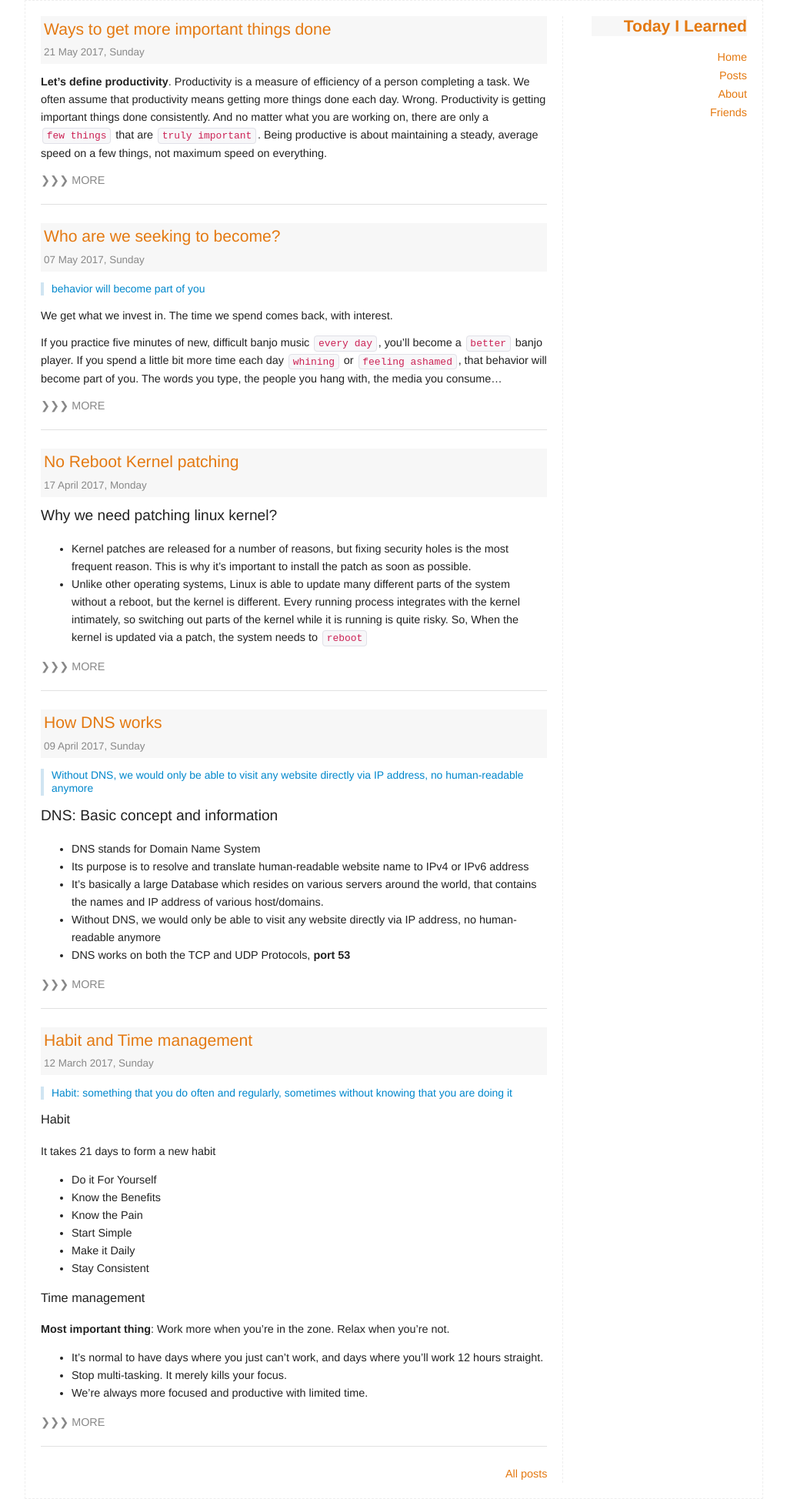
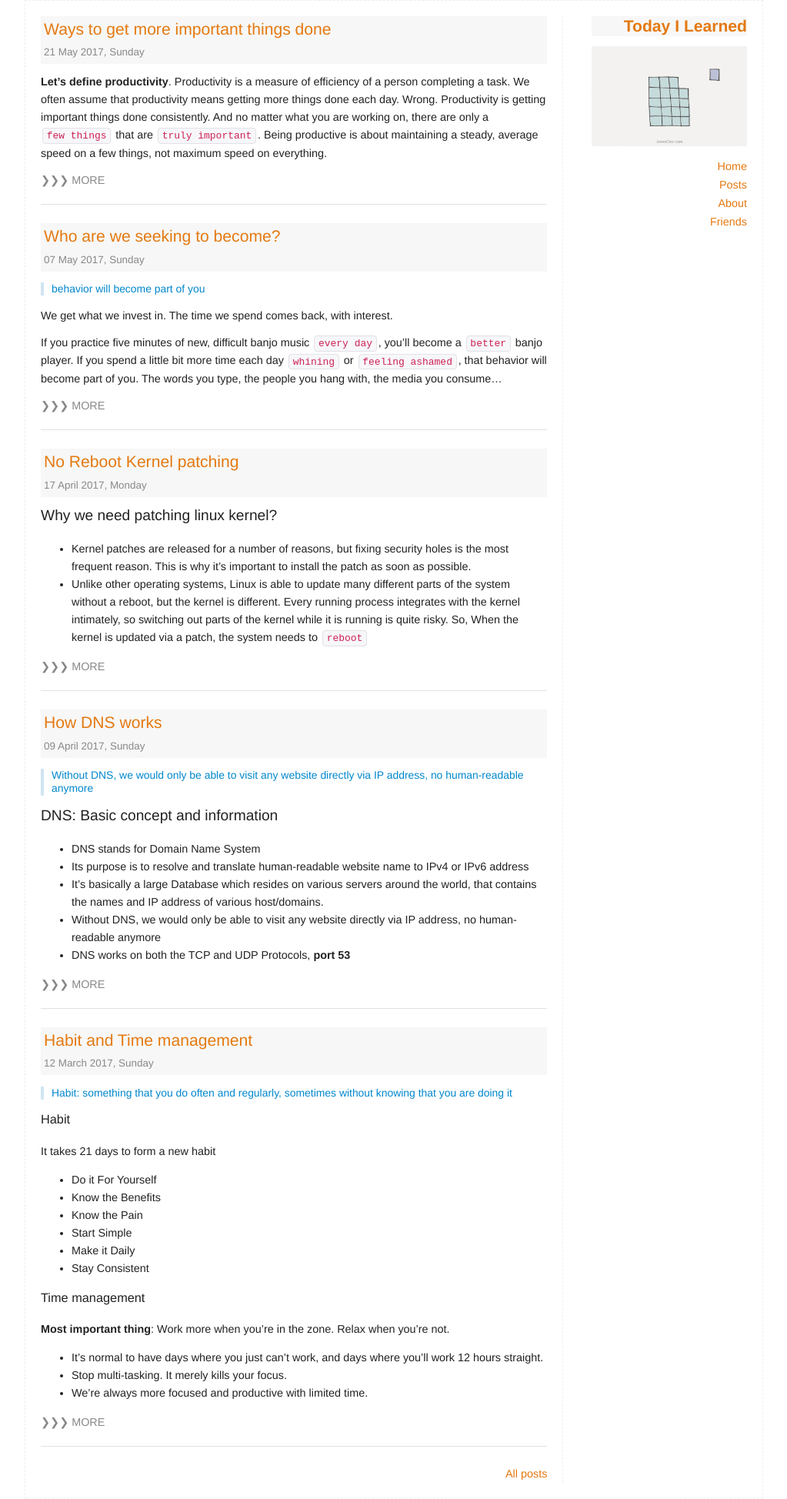
Before and after one commit to duykhang68/duykhang68.github.io, a Jekyll site: the page built from index.html, in a window 1280 px wide. Shown: the whole page at 77% size, without its empty margins (128-1151 px from the left). Built offline with Jekyll 4.4.1, drawn with Linux system fonts in a browser that asks for light colours.

Commit message:
Add img on nav

```diff
--- a/_includes/header.html
+++ b/_includes/header.html
@@ -15,6 +15,7 @@
     <input type="checkbox" id="menu-toggle">
 
     <div class="site-nav">
+      <img src="{{ site.url}}/assets/img/one-goal.jpg" border="0">
       <nav>
         <ul class="page-link">
           <li><a href="{{ "/" | prepend: site.baseurl }}">Home</a></li>
```
Also changed, not shown: 15 other files.
